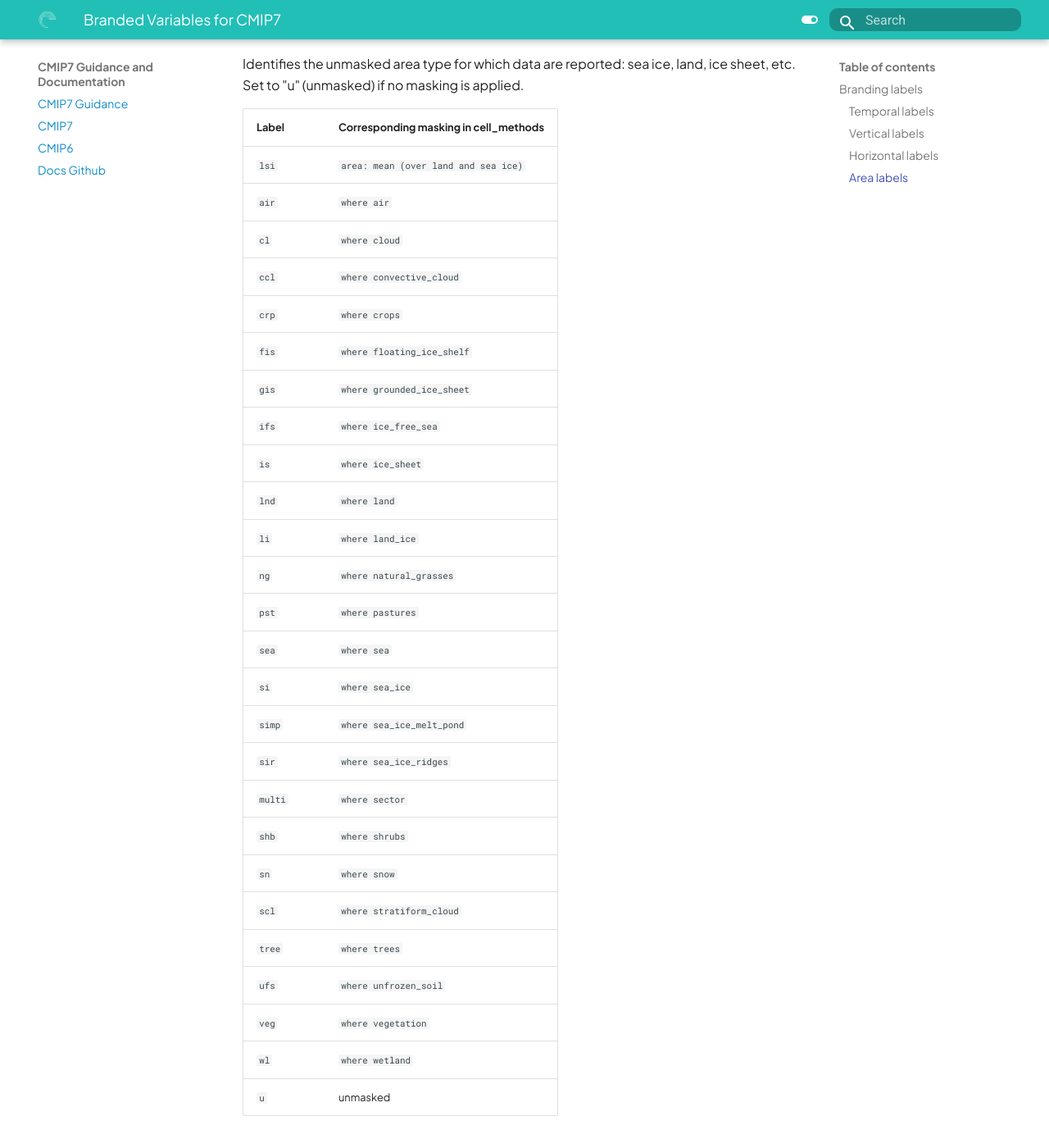
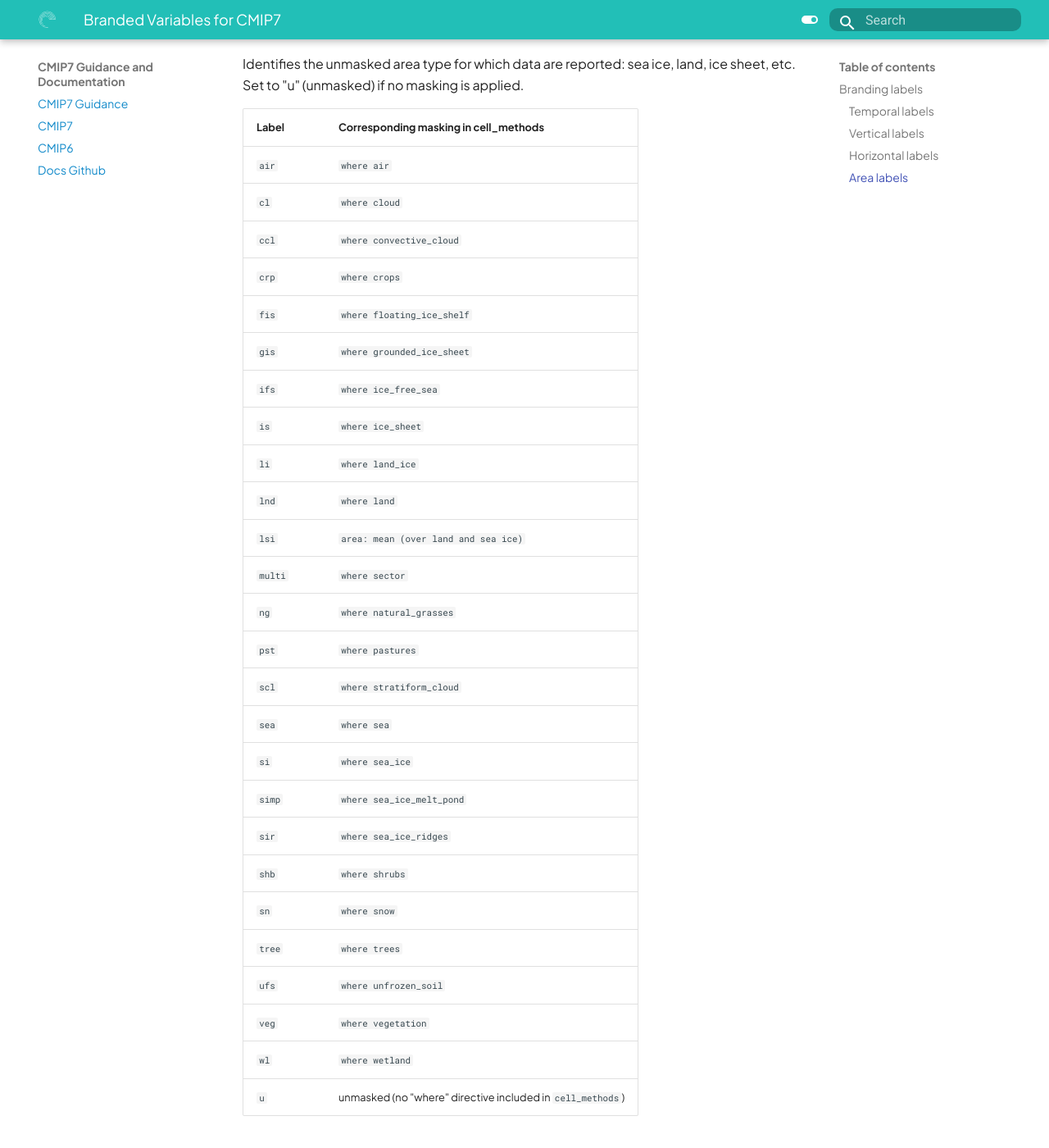
Before and after one commit to WCRP-CMIP/cmip7-guidance, an MkDocs documentation site: the page built from docs/CMIP7/branded_variables.md, in a window 1280 px wide and 1400 px high, scrolled down 3797 px. Shown: the whole window at 82% size. Built offline with MkDocs 1.6.1 and Material for MkDocs 9.7.7, drawn with Linux system fonts in a browser that asks for light colours; some web fonts are replaced.

```diff
--- a/docs/CMIP7/branded_variables.md
+++ b/docs/CMIP7/branded_variables.md
@@ -158,20 +157,21 @@ Set to "u" (unmasked) if no masking is applied.
 | `gis` | `where grounded_ice_sheet` |
 | `ifs` | `where ice_free_sea` |
 | `is` | `where ice_sheet` |
+| `li` | `where land_ice` |
 | `lnd` | `where land` |
-| `li` | `where land_ice` |
+| `lsi` | `area: mean (over land and sea ice)` |
+| `multi` | `where sector` |
 | `ng` | `where natural_grasses` |
 | `pst` | `where pastures` |
+| `scl` | `where stratiform_cloud` |
 | `sea` | `where sea` |
 | `si` | `where sea_ice` |
 | `simp` | `where sea_ice_melt_pond` |
 | `sir` | `where sea_ice_ridges` |
-| `multi` | `where sector` |
 | `shb` | `where shrubs` |
 | `sn` | `where snow` |
-| `scl` | `where stratiform_cloud` |
 | `tree` | `where trees` |
 | `ufs` | `where unfrozen_soil` |
 | `veg` | `where vegetation` |
 | `wl` | `where wetland` |
-| `u`  | unmasked |
+| `u`  | unmasked (no "where" directive included in `cell_methods`) |
```
Also changed, not shown: other parts of docs/CMIP7/branded_variables.md (+0 -1 lines).
